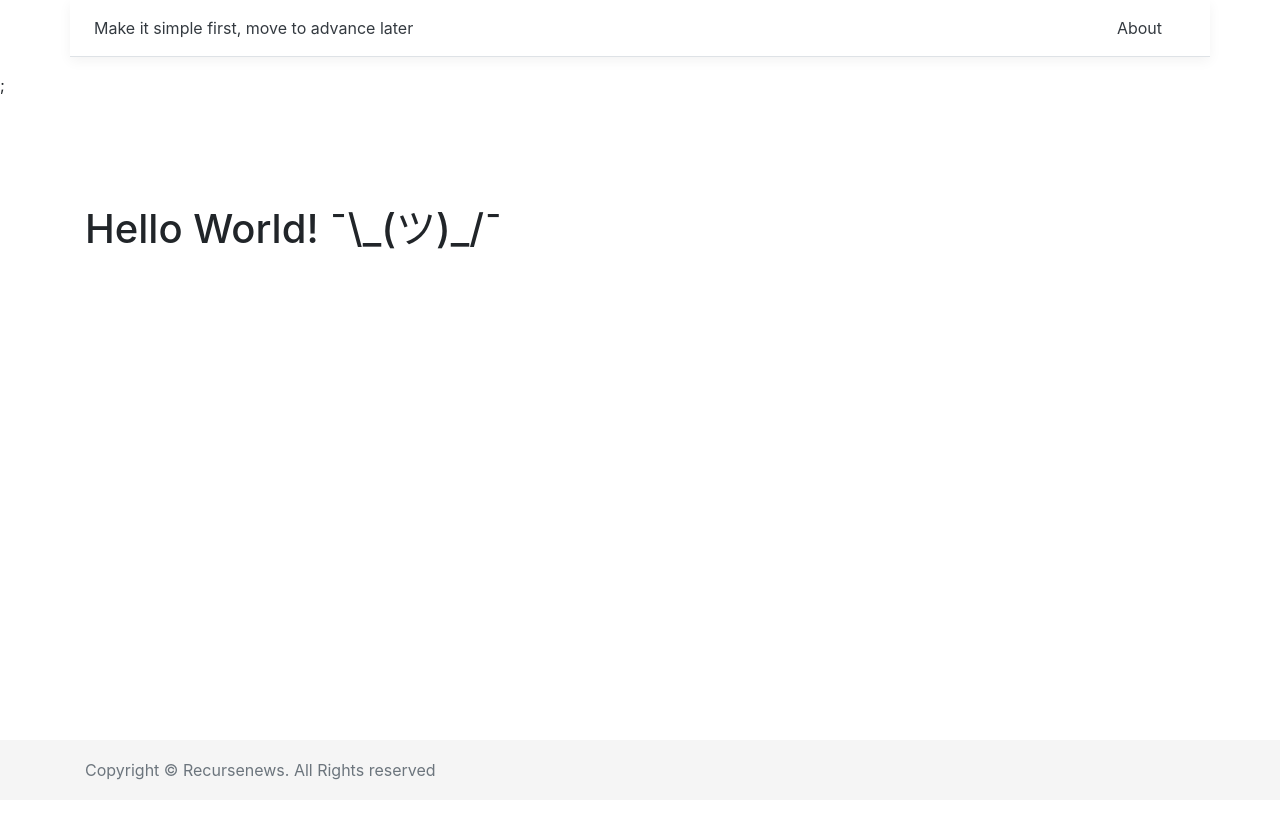
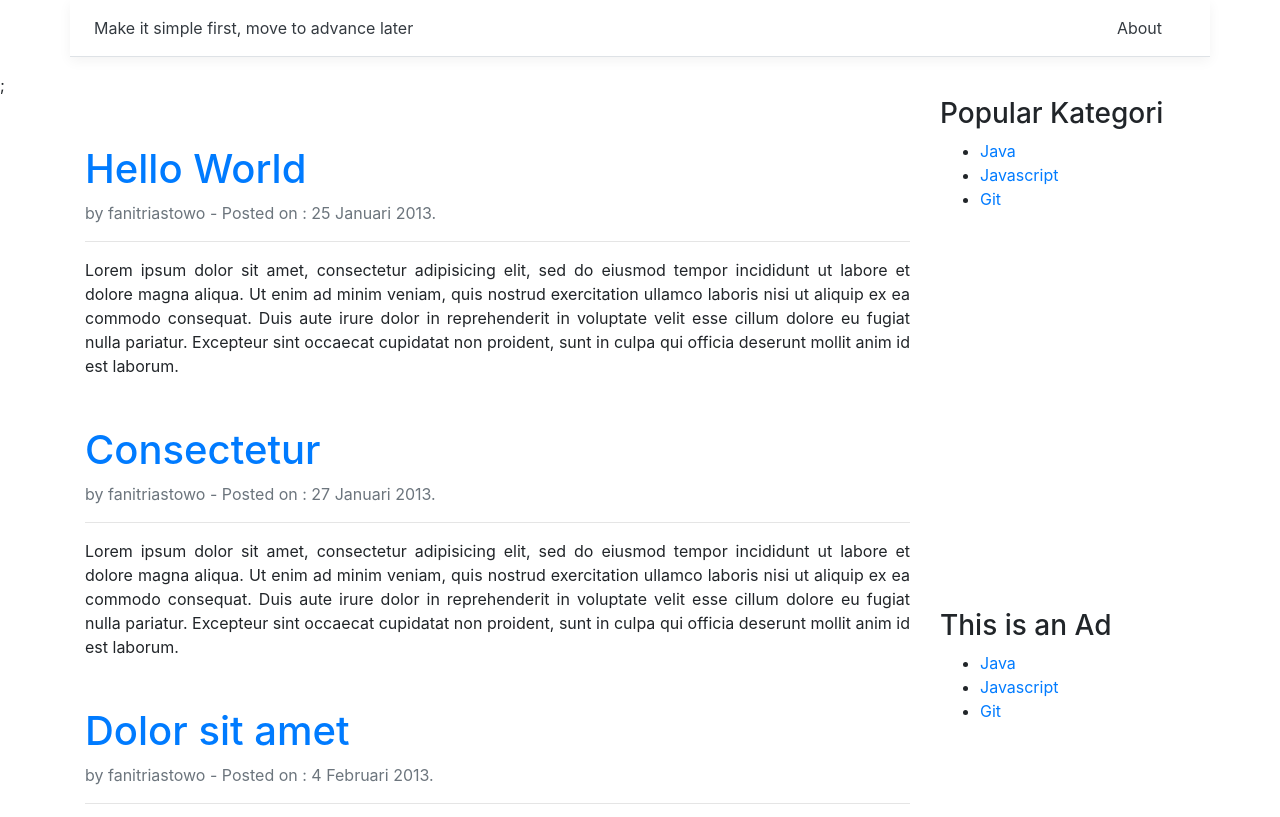
Before and after one commit to fanitriastowo/recursenews, a PHP site: page / in a window 1280 px wide. Shown: the top 817 px of the page. Before the commit the page ends 780 px from the top, so only its background shows below. Run offline with PHP 8.4, Linux system fonts and the light colour scheme.

Commit message:
added article pages

```diff
--- a/about.php
+++ b/about.php
@@ -93,7 +93,7 @@
             <h2 class="section-heading">My Career</h2>
             <p class="lead">
               Saya memulai career Software Development secara professional sejak 2014,
-              saat itu saya masih kuliah semester 6 dan project pertama saya adalah aplikasi desktop pendataan alumni
+              saat itu saya masih kuliah dan project pertama saya adalah aplikasi desktop pendataan alumni
               di untuk salah satu SMK di kota Purwokerto dengan berbasis Java Swing.
               Saat ini saya sedang mengerjakan sistem pendaftaran mahasiswa baru berbasis online dengan terintegrasi 2 bank.
             </p>
--- /dev/null
+++ b/articles/1-helloworld.html
@@ -0,0 +1,9 @@
+<a href="#"><h1 class="mt-5">Hello World</h1></a>
+<p class="text-muted">by fanitriastowo - Posted on : 25 Januari 2013.</p>
+<hr>
+<p class="text-justify">Lorem ipsum dolor sit amet, consectetur adipisicing elit, sed do eiusmod
+tempor incididunt ut labore et dolore magna aliqua. Ut enim ad minim veniam,
+quis nostrud exercitation ullamco laboris nisi ut aliquip ex ea commodo
+consequat. Duis aute irure dolor in reprehenderit in voluptate velit esse
+cillum dolore eu fugiat nulla pariatur. Excepteur sint occaecat cupidatat non
+proident, sunt in culpa qui officia deserunt mollit anim id est laborum.</p>
--- /dev/null
+++ b/articles/2-loremipsum.html
@@ -0,0 +1,9 @@
+<a href="#"><h1 class="mt-5">Consectetur</h1></a>
+<p class="text-muted">by fanitriastowo - Posted on : 27 Januari 2013.</p>
+<hr>
+<p class="text-justify">Lorem ipsum dolor sit amet, consectetur adipisicing elit, sed do eiusmod
+tempor incididunt ut labore et dolore magna aliqua. Ut enim ad minim veniam,
+quis nostrud exercitation ullamco laboris nisi ut aliquip ex ea commodo
+consequat. Duis aute irure dolor in reprehenderit in voluptate velit esse
+cillum dolore eu fugiat nulla pariatur. Excepteur sint occaecat cupidatat non
+proident, sunt in culpa qui officia deserunt mollit anim id est laborum.</p>
--- /dev/null
+++ b/articles/3-dolorisamet.html
@@ -0,0 +1,12 @@
+<a href="#"><h1 class="mt-5">Dolor sit amet</h1></a>
+<p class="text-muted">by fanitriastowo - Posted on : 4 Februari 2013.</p>
+<hr>
+<img class="img-fluid rounded" src="https://www.labana.id/wp-content/uploads/2018/06/img_5b22143a4dbbb.png">
+<hr>
+<p class="text-justify">
+Lorem ipsum dolor sit amet, consectetur adipisicing elit, sed do eiusmod
+tempor incididunt ut labore et dolore magna aliqua. Ut enim ad minim veniam,
+quis nostrud exercitation ullamco laboris nisi ut aliquip ex ea commodo
+consequat. Duis aute irure dolor in reprehenderit in voluptate velit esse
+cillum dolore eu fugiat nulla pariatur. Excepteur sint occaecat cupidatat non
+proident, sunt in culpa qui officia deserunt mollit anim id est laborum.</p>
--- /dev/null
+++ b/articles/4-bubbaluba.html
@@ -0,0 +1,9 @@
+<a href="#"><h1 class="mt-5">Bubbalubba</h1></a>
+<p class="text-muted">by fanitriastowo - Posted on : 8 Februari 2013.</p>
+<hr>
+<p class="text-justify">Lorem ipsum dolor sit amet, consectetur adipisicing elit, sed do eiusmod
+tempor incididunt ut labore et dolore magna aliqua. Ut enim ad minim veniam,
+quis nostrud exercitation ullamco laboris nisi ut aliquip ex ea commodo
+consequat. Duis aute irure dolor in reprehenderit in voluptate velit esse
+cillum dolore eu fugiat nulla pariatur. Excepteur sint occaecat cupidatat non
+proident, sunt in culpa qui officia deserunt mollit anim id est laborum.</p>
--- a/css/main.css
+++ b/css/main.css
@@ -25,16 +25,13 @@ body {
   height: 60px;
   line-height: 60px; /* Vertically center the text there */
   background-color: #f5f5f5;
+  font-size: 12px;
 }
 
 
 /* Custom page CSS
 -------------------------------------------------- */
 /* Not required for template or sticky footer method. */
-
-body > .container {
-  padding: 60px 15px 0;
-}
 
 .footer > .container {
   padding-right: 15px;
@@ -172,3 +169,7 @@ code {
     margin-bottom: 0;
   }
 }
+
+.sidebar {
+  padding-bottom: 150%;
+}
--- a/index.php
+++ b/index.php
@@ -15,7 +15,28 @@
 
 <!-- Begin page content -->
 <main role="main" class="container">
-  <h1 class="mt-5">Hello World! ¯\_(ツ)_/¯</h1>
+
+	<div class="row">
+
+		<article class="col-9">
+	  	<?php include 'articles/1-helloworld.html'; ?>
+	  	<?php include 'articles/2-loremipsum.html'; ?>
+	  	<?php include 'articles/3-dolorisamet.html'; ?>
+	  	<?php include 'articles/4-bubbaluba.html'; ?>
+		</article>
+
+		<side class="col-3">
+
+			<div class="sidebar">
+				<?php include 'template/sidebar.html'; ?>
+			</div>
+
+			<div class="ads">
+				<?php include 'template/ads.html'; ?>
+			</div>
+		</side>
+
+	</div>
 </main>
 
 <!-- include footer -->
--- /dev/null
+++ b/template/ads.html
@@ -0,0 +1,6 @@
+<h3>This is an Ad</h3>
+<ul>
+	<li><a href="#">Java</a></li>
+	<li><a href="#">Javascript</a></li>
+	<li><a href="#">Git</a></li>
+</ul>
--- a/template/footer.html
+++ b/template/footer.html
@@ -1,5 +1,5 @@
 <footer class="footer">
 	<div class="container">
-		<span class="text-muted">Copyright &copy; Recursenews. All Rights reserved</span>
+		<span class="text-muted">Copyright &copy;Recursenews. 2013 - 2018 All Rights reserved</span>
 	</div>
 </footer>
--- /dev/null
+++ b/template/sidebar.html
@@ -0,0 +1,6 @@
+<h3>Popular Kategori</h3>
+<ul>
+	<li><a href="#">Java</a></li>
+	<li><a href="#">Javascript</a></li>
+	<li><a href="#">Git</a></li>
+</ul>
```
